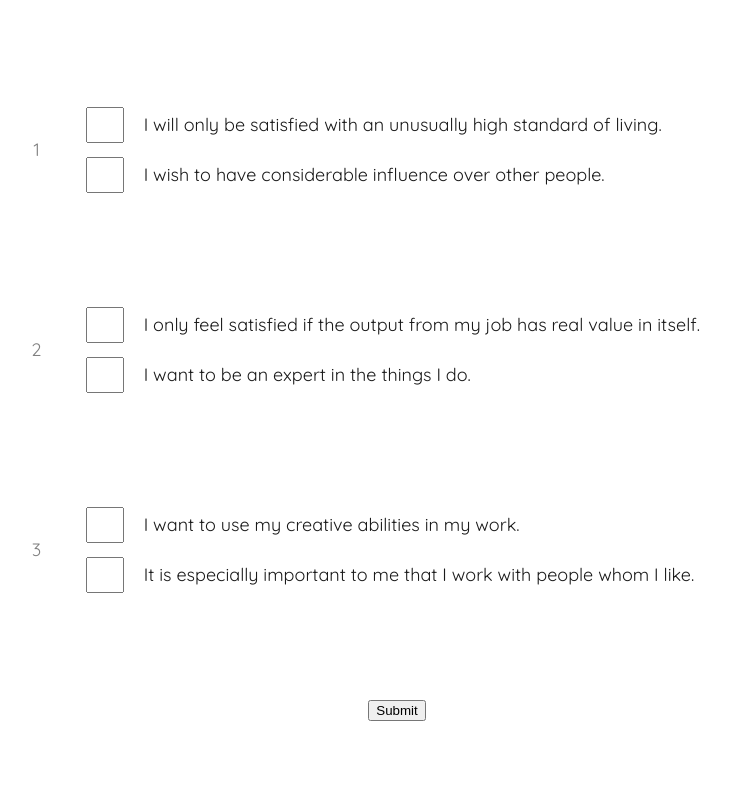
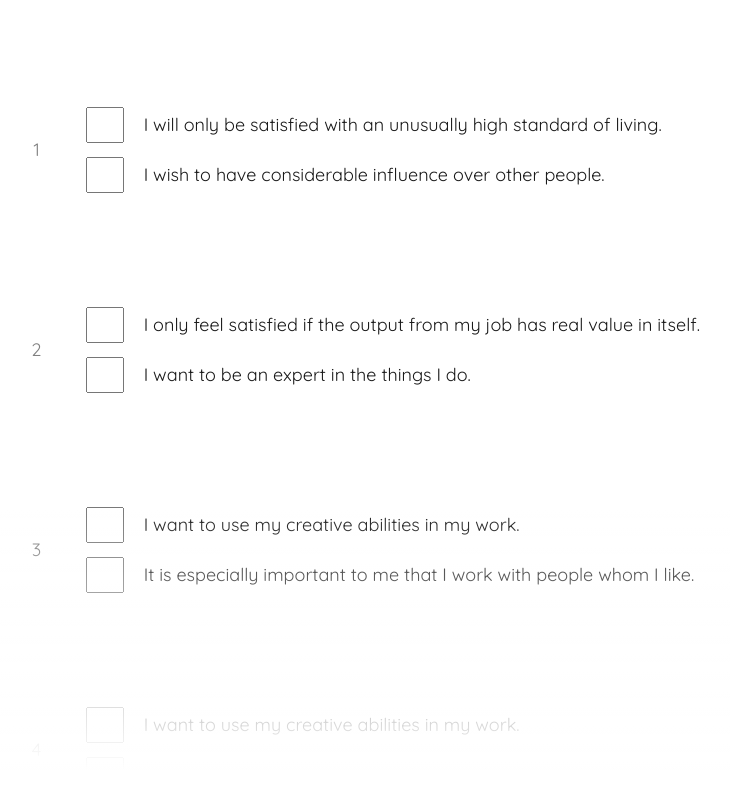
Before and after one commit to ruairidhflint/career_drivers, a React (Create React App) app: page /assessment in a window 1280 px wide. Shown: the top 800 px of the page, without its empty margins (243-973 px from the left). Built offline with nearby package versions, Linux system fonts and the light colour scheme.

Commit message:
Significant styling to assessment form

```diff
--- a/src/Views/Assessment.js
+++ b/src/Views/Assessment.js
@@ -1,4 +1,4 @@
-import { useState } from 'react';
+import { useState, useEffect } from 'react';
 import styled from 'styled-components';
 
 const questions = [
@@ -16,6 +16,210 @@ const questions = [
   },
   {
     num: 3,
+    names: ['e-1', 'f-1'],
+    q1: 'I want to use my creative abilities in my work.',
+    q2: 'It is especially important to me that I work with people whom I like.',
+  },
+  {
+    num: 4,
+    names: ['e-1', 'f-1'],
+    q1: 'I want to use my creative abilities in my work.',
+    q2: 'It is especially important to me that I work with people whom I like.',
+  },
+  {
+    num: 5,
+    names: ['e-1', 'f-1'],
+    q1: 'I want to use my creative abilities in my work.',
+    q2: 'It is especially important to me that I work with people whom I like.',
+  },
+  {
+    num: 6,
+    names: ['e-1', 'f-1'],
+    q1: 'I want to use my creative abilities in my work.',
+    q2: 'It is especially important to me that I work with people whom I like.',
+  },
+  {
+    num: 7,
+    names: ['e-1', 'f-1'],
+    q1: 'I want to use my creative abilities in my work.',
+    q2: 'It is especially important to me that I work with people whom I like.',
+  },
+  {
+    num: 8,
+    names: ['e-1', 'f-1'],
+    q1: 'I want to use my creative abilities in my work.',
+    q2: 'It is especially important to me that I work with people whom I like.',
+  },
+  {
+    num: 9,
+    names: ['e-1', 'f-1'],
+    q1: 'I want to use my creative abilities in my work.',
+    q2: 'It is especially important to me that I work with people whom I like.',
+  },
+  {
+    num: 10,
+    names: ['e-1', 'f-1'],
+    q1: 'I want to use my creative abilities in my work.',
+    q2: 'It is especially important to me that I work with people whom I like.',
+  },
+  {
+    num: 11,
+    names: ['e-1', 'f-1'],
+    q1: 'I want to use my creative abilities in my work.',
+    q2: 'It is especially important to me that I work with people whom I like.',
+  },
+  {
+    num: 12,
+    names: ['e-1', 'f-1'],
+    q1: 'I want to use my creative abilities in my work.',
+    q2: 'It is especially important to me that I work with people whom I like.',
+  },
+  {
+    num: 13,
+    names: ['e-1', 'f-1'],
+    q1: 'I want to use my creative abilities in my work.',
+    q2: 'It is especially important to me that I work with people whom I like.',
+  },
+  {
+    num: 14,
+    names: ['e-1', 'f-1'],
+    q1: 'I want to use my creative abilities in my work.',
+    q2: 'It is especially important to me that I work with people whom I like.',
+  },
+  {
+    num: 15,
+    names: ['e-1', 'f-1'],
+    q1: 'I want to use my creative abilities in my work.',
+    q2: 'It is especially important to me that I work with people whom I like.',
+  },
+  {
+    num: 16,
+    names: ['e-1', 'f-1'],
+    q1: 'I want to use my creative abilities in my work.',
+    q2: 'It is especially important to me that I work with people whom I like.',
+  },
+  {
+    num: 17,
+    names: ['e-1', 'f-1'],
+    q1: 'I want to use my creative abilities in my work.',
+    q2: 'It is especially important to me that I work with people whom I like.',
+  },
+  {
+    num: 18,
+    names: ['e-1', 'f-1'],
+    q1: 'I want to use my creative abilities in my work.',
+    q2: 'It is especially important to me that I work with people whom I like.',
+  },
+  {
+    num: 19,
+    names: ['e-1', 'f-1'],
+    q1: 'I want to use my creative abilities in my work.',
+    q2: 'It is especially important to me that I work with people whom I like.',
+  },
+  {
+    num: 20,
+    names: ['e-1', 'f-1'],
+    q1: 'I want to use my creative abilities in my work.',
+    q2: 'It is especially important to me that I work with people whom I like.',
+  },
+  {
+    num: 21,
+    names: ['e-1', 'f-1'],
+    q1: 'I want to use my creative abilities in my work.',
+    q2: 'It is especially important to me that I work with people whom I like.',
+  },
+  {
+    num: 22,
+    names: ['e-1', 'f-1'],
+    q1: 'I want to use my creative abilities in my work.',
+    q2: 'It is especially important to me that I work with people whom I like.',
+  },
+  {
+    num: 23,
+    names: ['e-1', 'f-1'],
+    q1: 'I want to use my creative abilities in my work.',
+    q2: 'It is especially important to me that I work with people whom I like.',
+  },
+  {
+    num: 24,
+    names: ['e-1', 'f-1'],
+    q1: 'I want to use my creative abilities in my work.',
+    q2: 'It is especially important to me that I work with people whom I like.',
+  },
+
+  {
+    num: 25,
+    names: ['e-1', 'f-1'],
+    q1: 'I want to use my creative abilities in my work.',
+    q2: 'It is especially important to me that I work with people whom I like.',
+  },
+
+  {
+    num: 26,
+    names: ['e-1', 'f-1'],
+    q1: 'I want to use my creative abilities in my work.',
+    q2: 'It is especially important to me that I work with people whom I like.',
+  },
+
+  {
+    num: 27,
+    names: ['e-1', 'f-1'],
+    q1: 'I want to use my creative abilities in my work.',
+    q2: 'It is especially important to me that I work with people whom I like.',
+  },
+  {
+    num: 28,
+    names: ['e-1', 'f-1'],
+    q1: 'I want to use my creative abilities in my work.',
+    q2: 'It is especially important to me that I work with people whom I like.',
+  },
+
+  {
+    num: 29,
+    names: ['e-1', 'f-1'],
+    q1: 'I want to use my creative abilities in my work.',
+    q2: 'It is especially important to me that I work with people whom I like.',
+  },
+
+  {
+    num: 30,
+    names: ['e-1', 'f-1'],
+    q1: 'I want to use my creative abilities in my work.',
+    q2: 'It is especially important to me that I work with people whom I like.',
+  },
+
+  {
+    num: 31,
+    names: ['e-1', 'f-1'],
+    q1: 'I want to use my creative abilities in my work.',
+    q2: 'It is especially important to me that I work with people whom I like.',
+  },
+  {
+    num: 32,
+    names: ['e-1', 'f-1'],
+    q1: 'I want to use my creative abilities in my work.',
+    q2: 'It is especially important to me that I work with people whom I like.',
+  },
+  {
+    num: 33,
+    names: ['e-1', 'f-1'],
+    q1: 'I want to use my creative abilities in my work.',
+    q2: 'It is especially important to me that I work with people whom I like.',
+  },
+  {
+    num: 34,
+    names: ['e-1', 'f-1'],
+    q1: 'I want to use my creative abilities in my work.',
+    q2: 'It is especially important to me that I work with people whom I like.',
+  },
+  {
+    num: 35,
+    names: ['e-1', 'f-1'],
+    q1: 'I want to use my creative abilities in my work.',
+    q2: 'It is especially important to me that I work with people whom I like.',
+  },
+  {
+    num: 36,
     names: ['e-1', 'f-1'],
     q1: 'I want to use my creative abilities in my work.',
     q2: 'It is especially important to me that I work with people whom I like.',
@@ -57,7 +261,16 @@ const Question = ({ num, q1, q2, names, input, handleChange }) => {
 };
 
 const Assessment = () => {
-  const [input, setInput] = useState({ 'a-1': '', 'b-1': '', 'c-1': '', 'd-1': '', 'e-1': '', 'f-1': '  ' });
+  const [input, setInput] = useState({ 'a-1': '', 'b-1': '', 'c-1': '', 'd-1': '', 'e-1': '', 'f-1': '' });
+  const [visible, setVisible] = useState(true);
+
+  const scrollControl = () => {
+    if (window.scrollY <= 6000) {
+      setVisible(true);
+    } else {
+      setVisible(false);
+    }
+  };
 
   const handleChange = (e, field, pair) => {
     const attemptedInput = ['0', '1', '2', '3'].includes(e.target.value);
@@ -92,9 +305,12 @@ const Assessment = () => {
 
     console.log(result);
   };
+  useEffect(() => {
+    window.addEventListener('scroll', scrollControl);
+  });
 
   return (
-    <StyledAssessment onSubmit={submit}>
+    <StyledAssessment visible={visible} onSubmit={submit}>
       {questions.map((x) => {
         return (
           <Question
@@ -109,7 +325,7 @@ const Assessment = () => {
         );
       })}
       <button type="submit">Submit</button>
-      {/* <div id="bottom_fade"></div> */}
+      <div id="bottom-fade"></div>
     </StyledAssessment>
   );
 };
@@ -244,13 +460,16 @@ const StyledAssessment = styled.form`
       line-height: 1.5rem;
     }
   }
-`;
 
-export default Assessment;
+  button {
+    margin: 5rem 0 10rem 0;
+  }
 
-/*
-  #bottom_fade {
-    height: 400px;
+  #bottom-fade {
+    display: ${(props) => (props.visible ? 'block' : 'none')};
+    transition: display 0.3s ease-in-out;
+    pointer-events: none;
+    height: 300px;
     width: 100%;
     position: fixed;
     bottom: 0;
@@ -267,4 +486,7 @@ export default Assessment;
     background: -ms-linear-gradient(top, rgba(255, 255, 255, 0) 0%, rgba(255, 255, 255, 1) 90%);
     background: linear-gradient(to bottom, rgba(255, 255, 255, 0) 0%, rgba(255, 255, 255, 1) 90%);
     filter: progid:DXImageTransform.Microsoft.gradient( startColorstr='#00ffffff', endColorstr='#ffffff',GradientType=0 );
-  } */
+  }
+`;
+
+export default Assessment;
```
